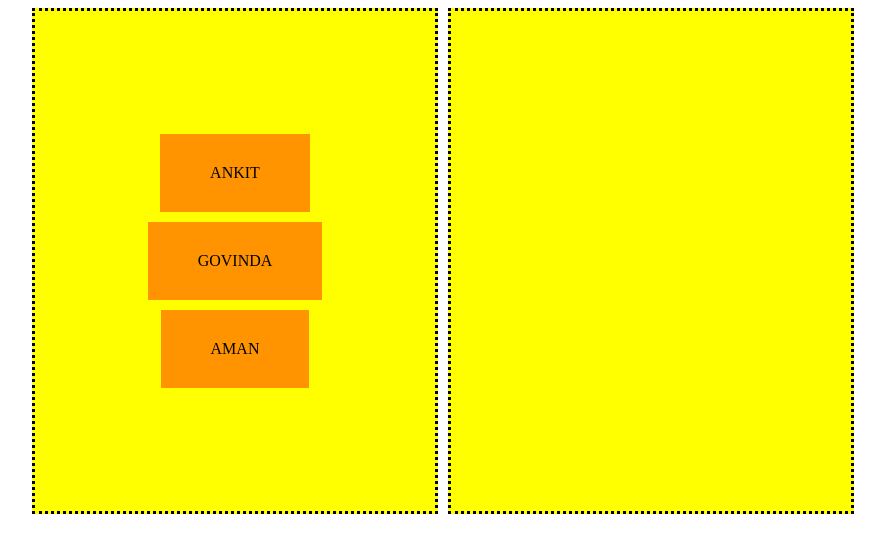
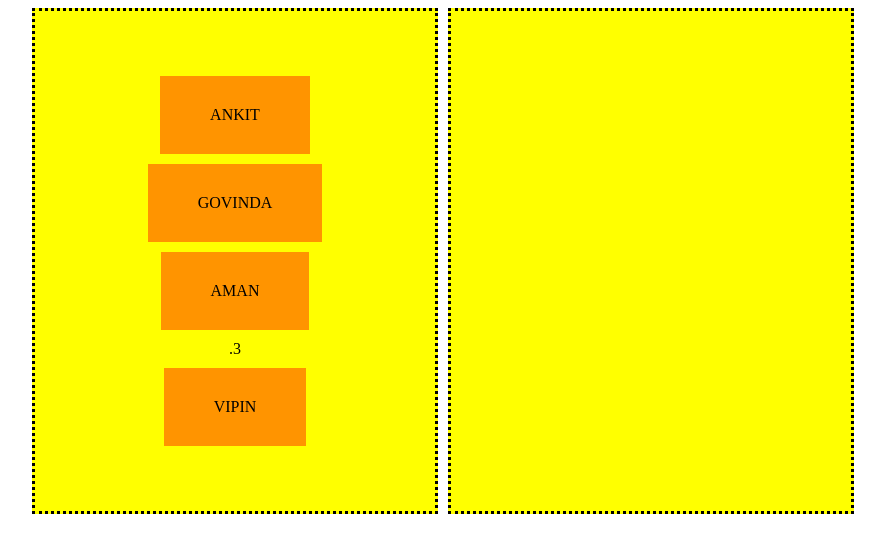
Before and after one commit to ankitprajapati2001/draggable-items, a plain HTML site: page index.html in a window 1280 px wide. Shown: the whole page, without its empty margins (197-1082 px from the left). Drawn offline with Linux system fonts and the light colour scheme.

Commit message:
index.html

```diff
--- a/index.html
+++ b/index.html
@@ -41,7 +41,8 @@
       <div id="left" draggable="true" >
         <div draggable="true" class="items">Ankit</div>
         <div draggable="true" class="items">Govinda</div>
-        <div draggable="true" class="items">Aman</div>
+        <div draggable="true" class="items">Aman</div>.3
+        <div draggable="true" class="items">Vipin</div>
       </div>
       <div id="right" draggable="true"></div>
     </div>
```
